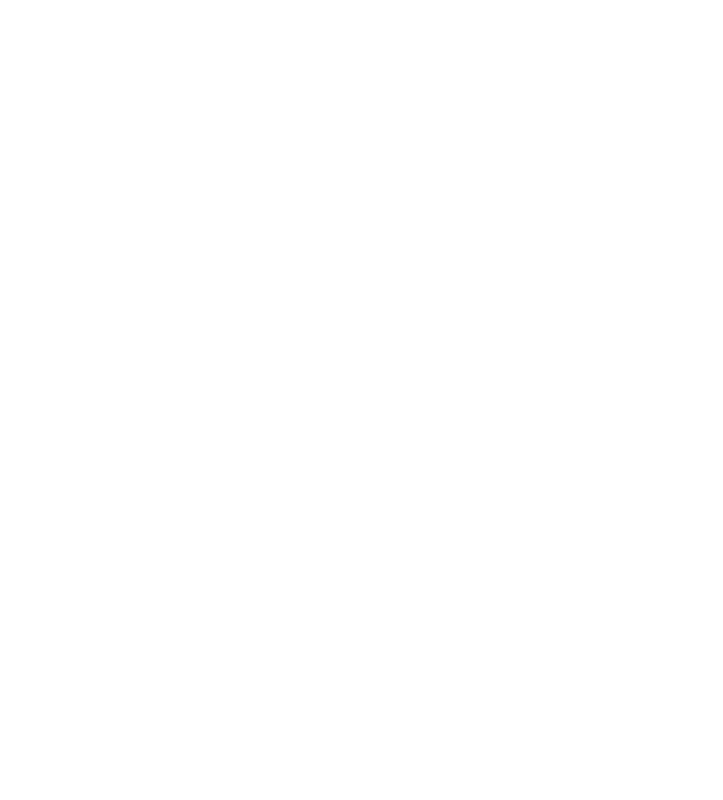
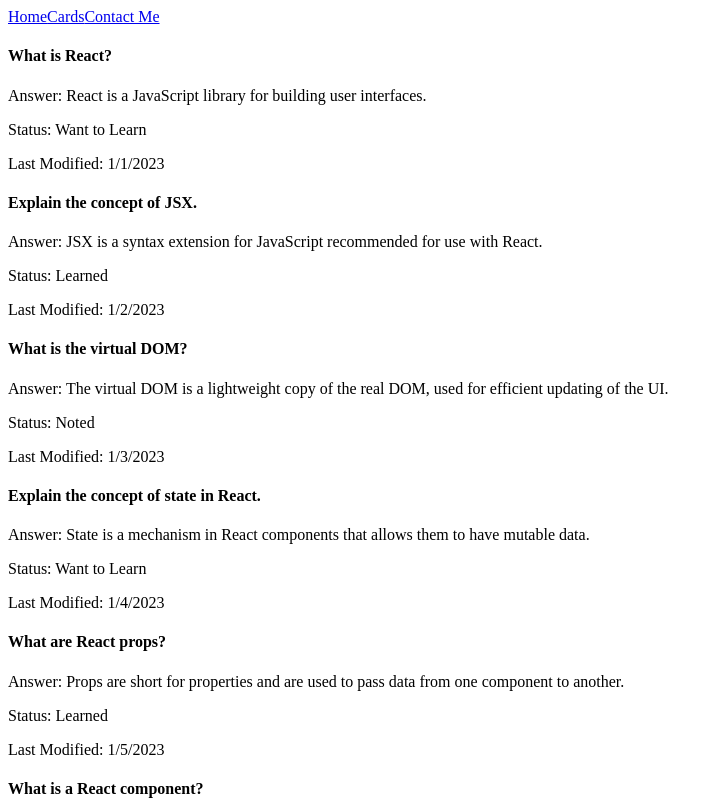
Before and after one commit to behruzgurbanli/as3-wm1-behruzgurbanli, a React (Create React App) app: page /cards in a window 1280 px wide. Shown: the top 800 px of the page, without its empty margins (0-723 px from the left). Built offline with nearby package versions, Linux system fonts and the light colour scheme; data requests are answered from the project's data file.

Commit message:
Cards displaying

```diff
--- /dev/null
+++ b/src/components/FlashCard.jsx
@@ -0,0 +1,19 @@
+import React, { useState } from 'react';
+import '../assets/flashcard.css';
+
+const FlashCard = (props) => {
+    const [isFlipped, setIsFlipped] = useState(false);
+
+    return (
+
+        <div className="flashcard">
+            <h4>{ props.front }</h4>
+            <p>Answer: { props.back }</p>
+            <p>Status: { props.status }</p>
+            <p>Last Modified: { new Date(props.lastModified).toLocaleDateString() }</p>
+        </div>
+
+    );
+}
+
+export default FlashCard;
--- a/src/index.js
+++ b/src/index.js
@@ -1,5 +1,5 @@
 import React from 'react';
-import ReactDOM from 'react-dom';
+import ReactDOM from 'react-dom/client';
 import App from './App';
 import './index.css'
 
--- a/src/pages/Cards.jsx
+++ b/src/pages/Cards.jsx
@@ -1,4 +1,6 @@
 import React, { useState, useEffect, useCallback } from 'react';
+import FlashCard from '../components/FlashCard.jsx';
+import Navbar from '../components/Navbar.jsx'
 import axios from 'axios';
 import '../assets/cards.css'
 
@@ -15,6 +17,21 @@
             console.error("Error: ", error);
         }
     }, []);
+
+    useEffect(() => {
+        fetchCards();
+    }, []);
+
+    return (
+    <>
+        <Navbar />
+        {cards.map((card) => (
+            <FlashCard key={ card.id } {...card} />
+        ))
+
+        }
+    </>
+    );
 }
 
 export default Cards;
```
Also changed, not shown: src/assets/flashcard.css (added), src/components/Card.js (deleted).
